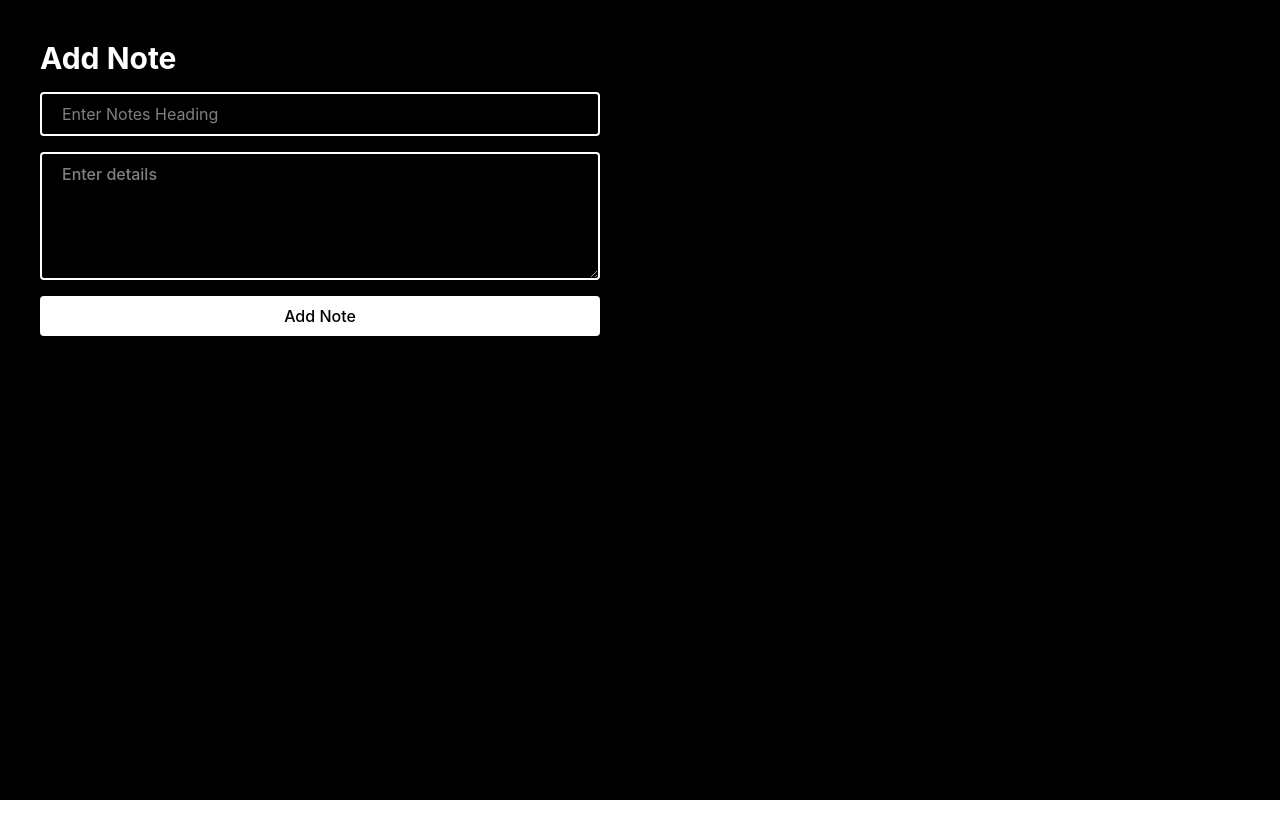
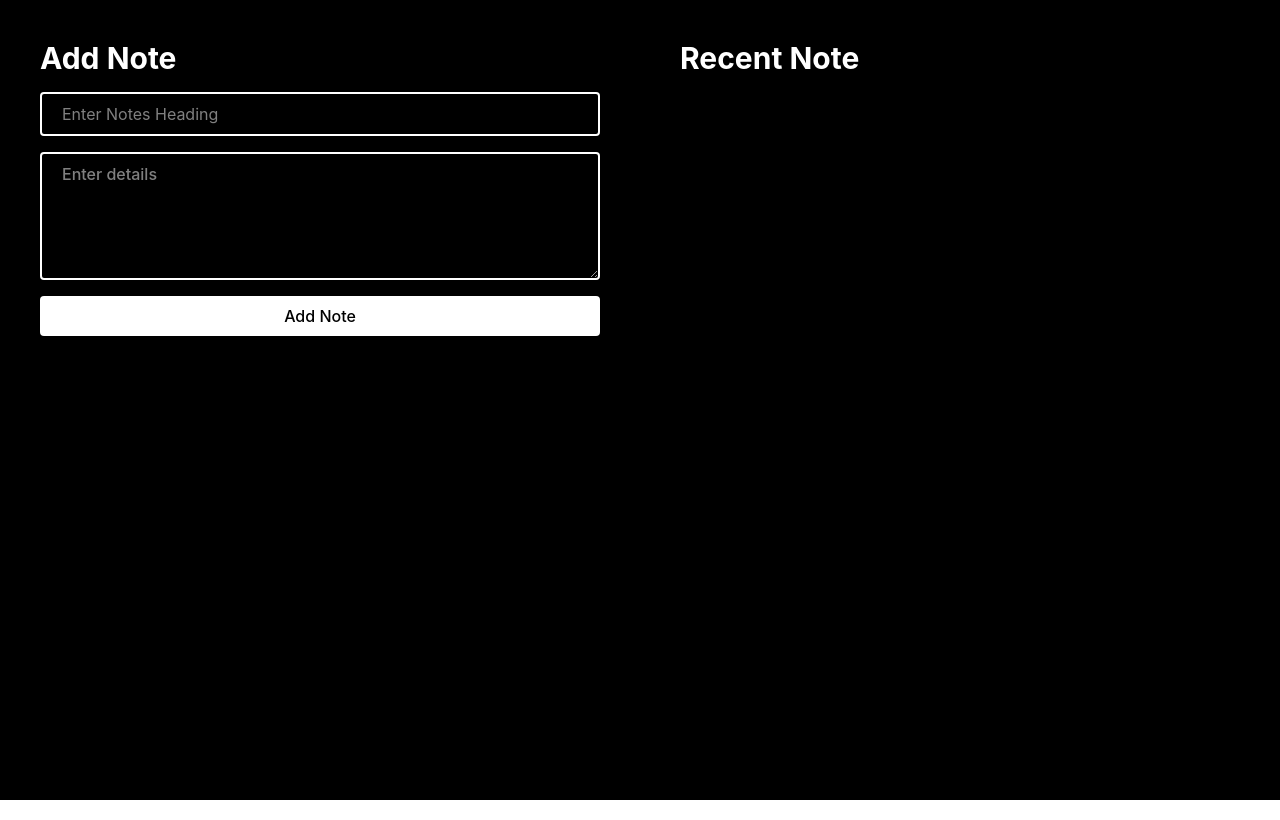
Before and after one commit to meelan10/Note-app, a React (Vite) app: page / in a window 1280 px wide. Built offline with nearby package versions, Linux system fonts and the light colour scheme.

Commit message:
add note

```diff
--- a/src/App.jsx
+++ b/src/App.jsx
@@ -57,9 +57,9 @@ const App = () => {
       </form>
       <br />
 
-      <div className='lg:w-1/2 bg-black text-black p-10'>
-      <h1 className='text-3xl font-bold'>Your Notes</h1>
-        <div className='flex flex-wrap gap-5  mt-5 overflow-auto'>
+      <div className='lg:w-1/2 lg:broder-l-2 p-10'>
+      <h1 className='text-3xl font-bold'>Recent Note</h1>
+        <div className='flex flex-wrap gap-5  mt-6 h-full overflow-auto'>
 
          {task.map(function(){
           return <div className='h-52 w-40 rounded-xl bg-white'></div>
```
